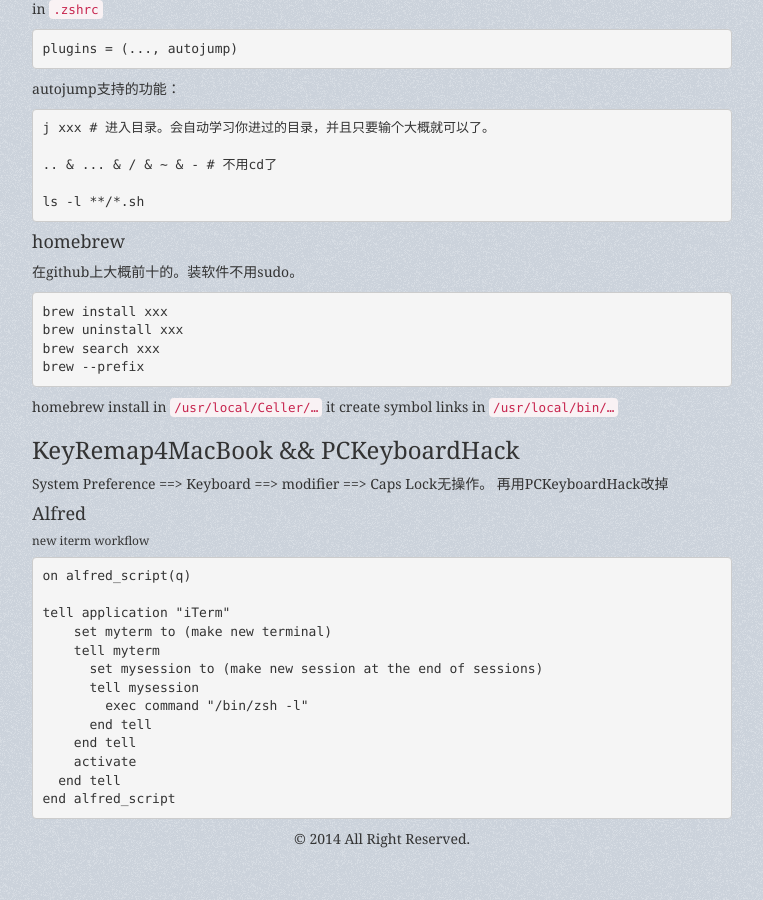
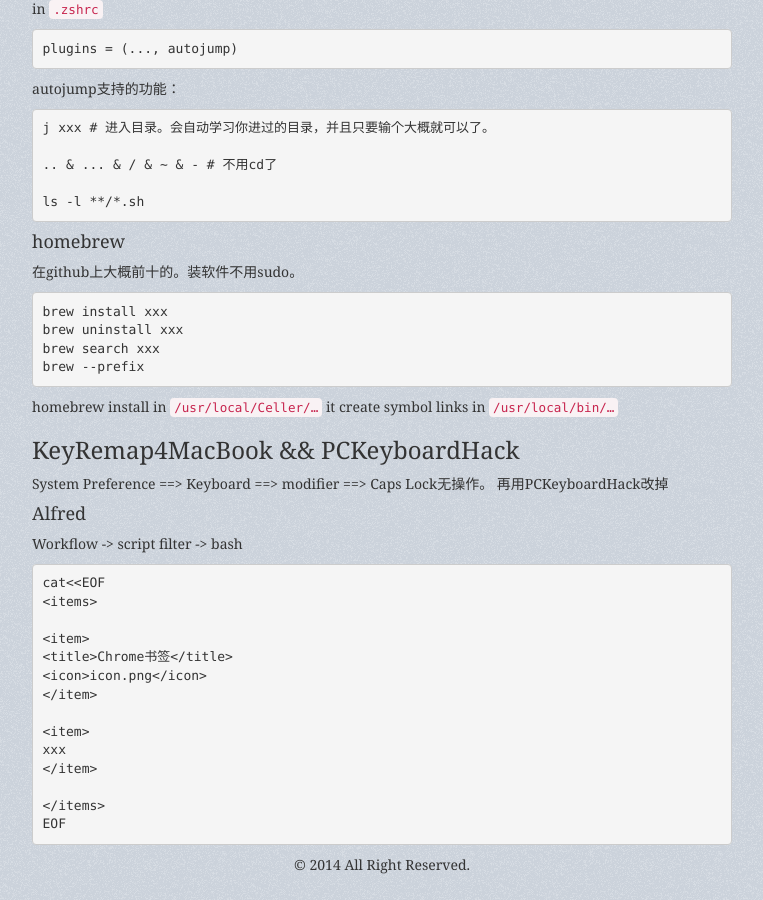
Before and after one commit to lihebi/blog, a Jekyll site: the page built from _posts/2014-05-03-mac.md, in a window 1280 px wide and 900 px high, scrolled down 1100 px. Shown: the whole window, without its empty margins (258-1021 px from the left). Built offline with Jekyll 4.4.1, drawn with Linux system fonts in a browser that asks for light colours; nearby versions of some CDN libraries; Markdown is read by kramdown in place of the engine named in the settings; comment, search, counter and statistics services are not loaded; a style sheet for code colours, icons or effects is not loaded.

Commit message:
AppleScript and Alfred Workflow

````diff
--- a/_posts/2014-05-03-mac.md
+++ b/_posts/2014-05-03-mac.md
@@ -104,20 +104,21 @@
 
 #### Alfred
 
-###### new iterm workflow
+Workflow -> script filter -> bash
 
 ```
-on alfred_script(q)
+cat<<EOF
+<items>
 
-tell application "iTerm"
-    set myterm to (make new terminal)
-    tell myterm
-      set mysession to (make new session at the end of sessions)
-      tell mysession
-        exec command "/bin/zsh -l"
-      end tell
-    end tell
-    activate
-  end tell
-end alfred_script
+<item>
+<title>Chrome书签</title>
+<icon>icon.png</icon>
+</item>
+
+<item>
+xxx
+</item>
+
+</items>
+EOF
 ```
````
Also changed, not shown: _posts/2014-05-10-applescript.md (added, +89 -0 lines).
